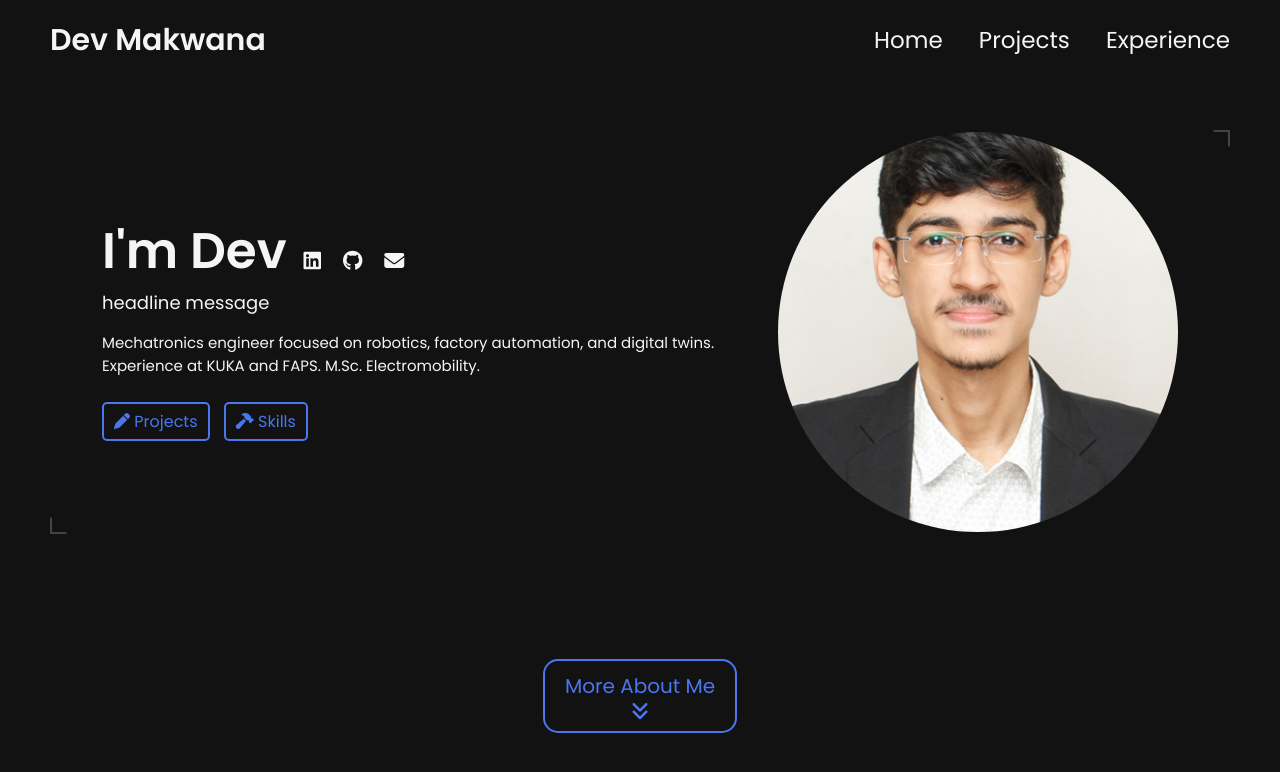
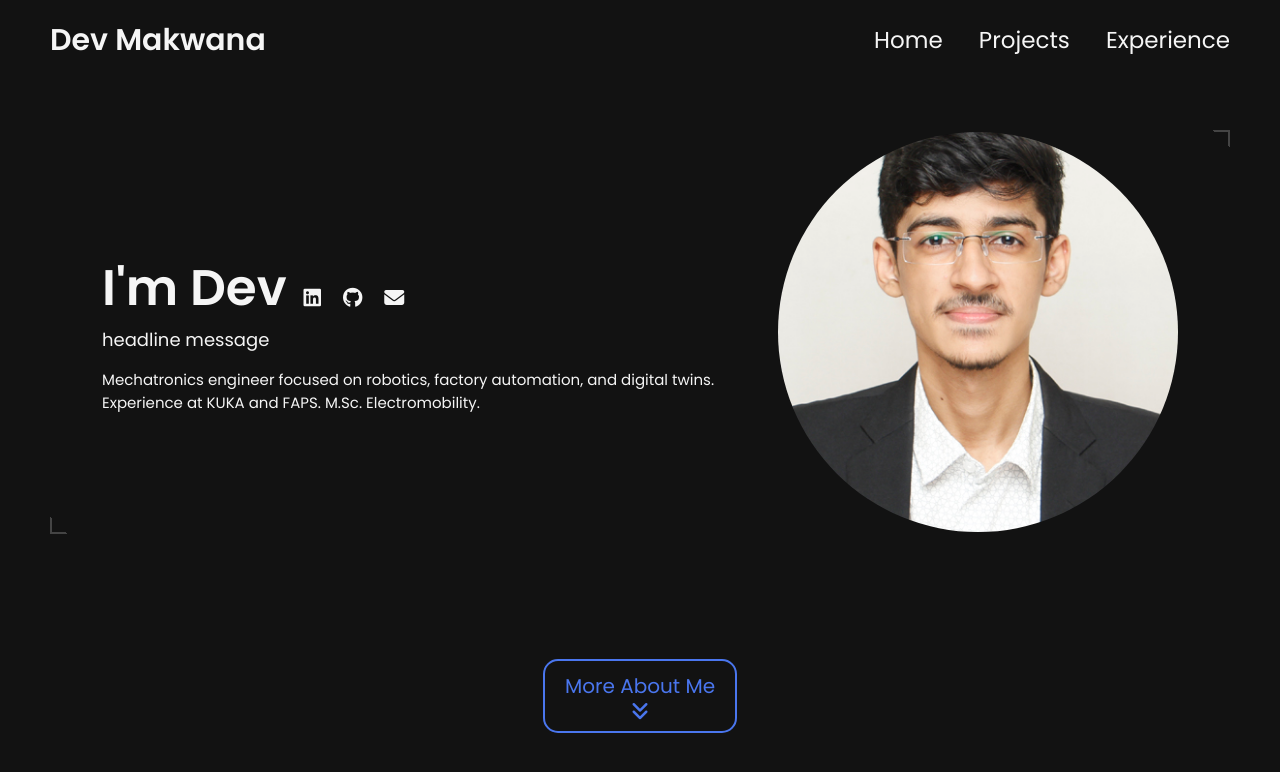
Before and after one commit to devmak7/devmak7.github.io, a Jekyll site: the page built from index.html, in a window 1280 px wide and 900 px high. Shown: the top 772 px of the window. Built offline with Jekyll 4.4.1, drawn with Linux system fonts in a browser that asks for light colours.

Commit message:
Update hero.html

```diff
--- a/_includes/hero.html
+++ b/_includes/hero.html
@@ -76,18 +76,6 @@
 
             <h3> {{site.headline}} </h3>
             <p> {{site.description}}</p>
-            <div class="links">
-                <a href="#projects">
-                    <i class="fa-solid fa-pen"></i>
-                    <span>Projects</span>
-                </a>
-                <a href="#skills">
-                    <i class="fa-solid fa-hammer"></i>
-                    <span>Skills</span>
-                </a>
-
-                </a>
-        </div>
         </div>
         <div class="headshot">
             <img src= {{site.profile_image}} alt="john doe headshot">
```
